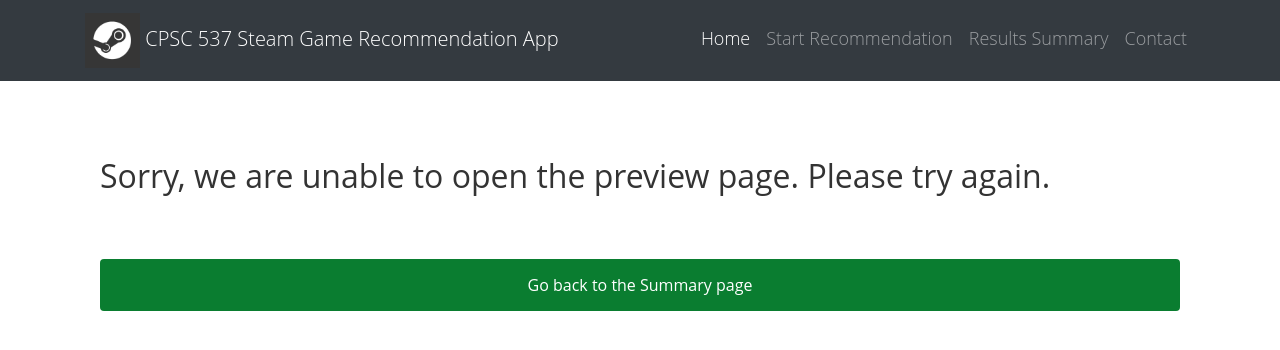
After one commit to JadenWSR/SteamProject, a Flask app: page /preview in a window 1280 px wide. The commit adds this page. Shown: the top 350 px of the page. Run offline with Flask 2, Linux system fonts and the light colour scheme; parts of the project's set-up code (start-up, migrations or seed data) failed here and were passed over; some libraries are stand-ins or nearby versions.

Commit message:
Separated the preview page to a new URL

```diff
--- a/app.py
+++ b/app.py
@@ -182,13 +182,20 @@ def Resultssummary():
             messages = get_user_info()
             return render_template('Resultssummary.html', messages = messages, app_data=app_data)
         except:
-            return render_template('Resultssummary.html', app_data=app_data)
+            return render_template('Resultssummary.html', app_data=app_data, error = True)
     else: # if request.method == 'POST'
         try:
-            messages, games = generate_preview_info()
-            return render_template('preview.html', app_data=app_data, messages = messages, games = games)
+            return redirect('/preview')
         except:
-            return render_template('preview.html', app_data=app_data)
+            return render_template('error_preview.html', app_data=app_data)
+
+@app.route('/preview', methods=['POST', 'GET'])
+def preview():
+    try:
+        messages, games = generate_preview_info()
+        return render_template('preview.html', app_data=app_data, messages = messages, games = games)
+    except:
+        return render_template('error_preview.html', app_data=app_data)
 
 @app.route('/contact')
 def contact():
--- a/templates/Resultssummary.html
+++ b/templates/Resultssummary.html
@@ -15,7 +15,7 @@
     </tr>
     {% for index, row in messages.iterrows() %}
     <tr>
-      <form method="post"><td>
+      <form method="post" action="preview"><td>
         <button class = "button2" name = 'user_id' type="submit" formtarget="_blank" value="{{row[0]}}">{{ row[0]}}</button></td>
       </form>
       <td>{{ row[1]}}</td>
--- /dev/null
+++ b/templates/error_preview.html
@@ -0,0 +1,9 @@
+{% extends 'layout.html' %}
+
+{% block body %}
+<br><h2>Sorry, we are unable to open the preview page. Please try again.</h2><br />
+<br />
+<form action="{{ url_for('Resultssummary') }}">
+  <button class = "button1" type="submit">Go back to the Summary page</button>
+ </form>
+{% endblock %}
```
Also changed, not shown: templates/preview.html (+12 -4 lines).
